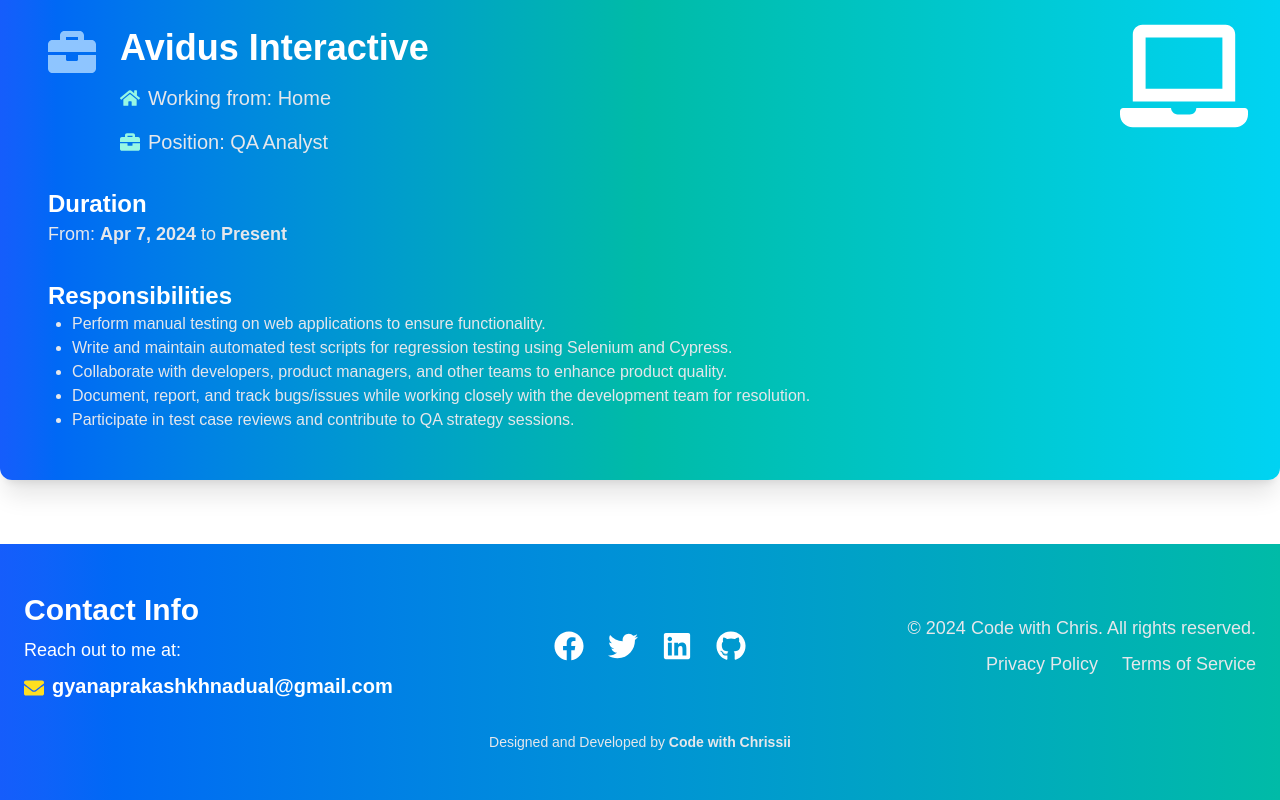
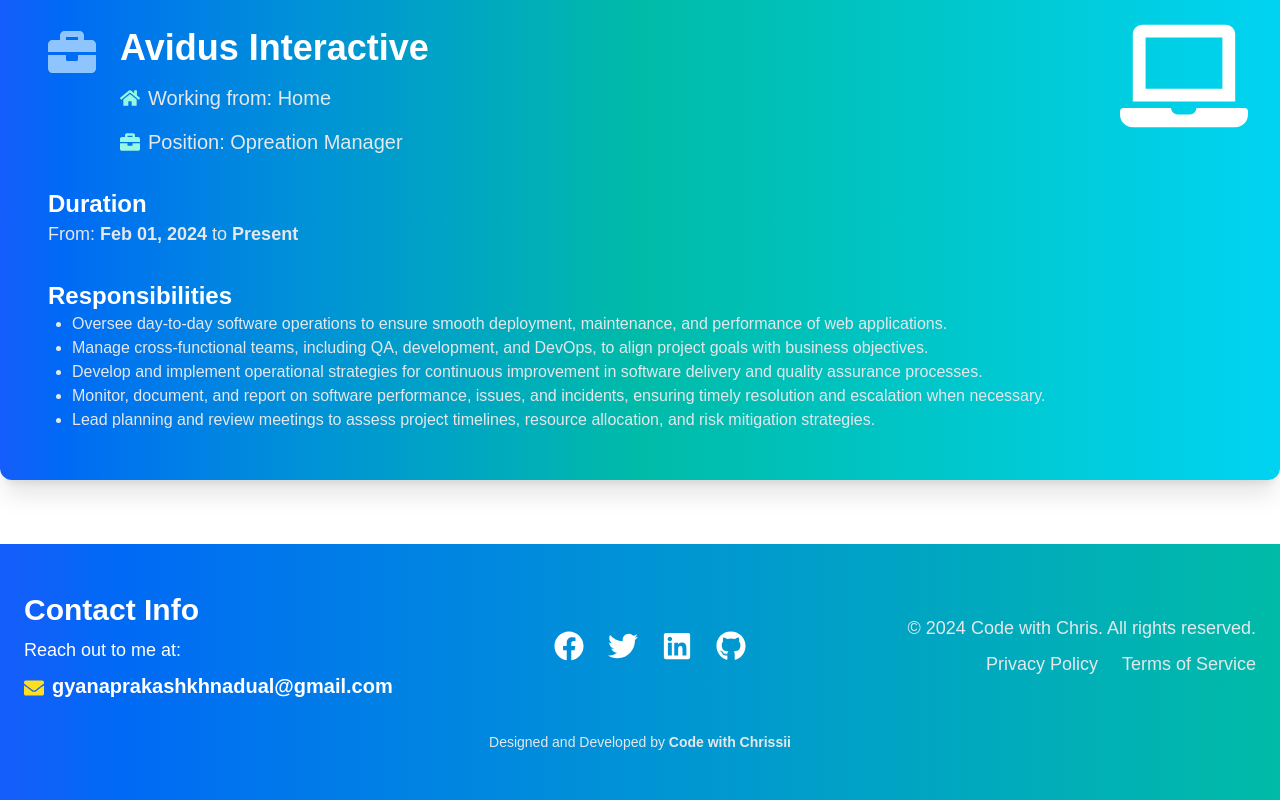
Before and after one commit to GyanaprakashKhandual/codewithchrissii, a Next.js app: page / in a window 1280 px wide. Shown: the part 7696-8496 px from the top of the page. Built offline with nearby package versions, Linux system fonts and the light colour scheme.

Commit message:
New Commit

```diff
--- a/src/app/Components/Work.tsx
+++ b/src/app/Components/Work.tsx
@@ -30,7 +30,7 @@
           </p>
           <p className="text-xl text-gray-200 dark:text-gray-300 flex items-center">
             <FaBriefcase className="mr-2 text-teal-200" />
-            Position: QA Analyst
+            Position: Opreation Manager
           </p>
         </div>
       </div>
@@ -38,18 +38,19 @@
       <div className="mt-8">
         <h3 className="text-2xl font-semibold text-white dark:text-gray-100">Duration</h3>
         <p className="text-lg text-gray-200 dark:text-gray-300">
-          From: <strong>Apr 7, 2024</strong> to <strong>Present</strong>
+          From: <strong>Feb 01, 2024</strong> to <strong>Present</strong>
         </p>
       </div>
 
       <div className="mt-8">
         <h3 className="text-2xl font-semibold text-white dark:text-gray-100">Responsibilities</h3>
         <ul className="list-disc pl-6 text-gray-200 dark:text-gray-300">
-          <li>Perform manual testing on web applications to ensure functionality.</li>
-          <li>Write and maintain automated test scripts for regression testing using Selenium and Cypress.</li>
-          <li>Collaborate with developers, product managers, and other teams to enhance product quality.</li>
-          <li>Document, report, and track bugs/issues while working closely with the development team for resolution.</li>
-          <li>Participate in test case reviews and contribute to QA strategy sessions.</li>
+        <li>Oversee day-to-day software operations to ensure smooth deployment, maintenance, and performance of web applications.</li>
+<li>Manage cross-functional teams, including QA, development, and DevOps, to align project goals with business objectives.</li>
+<li>Develop and implement operational strategies for continuous improvement in software delivery and quality assurance processes.</li>
+<li>Monitor, document, and report on software performance, issues, and incidents, ensuring timely resolution and escalation when necessary.</li>
+<li>Lead planning and review meetings to assess project timelines, resource allocation, and risk mitigation strategies.</li>
+
         </ul>
       </div>
     </motion.div>
```
